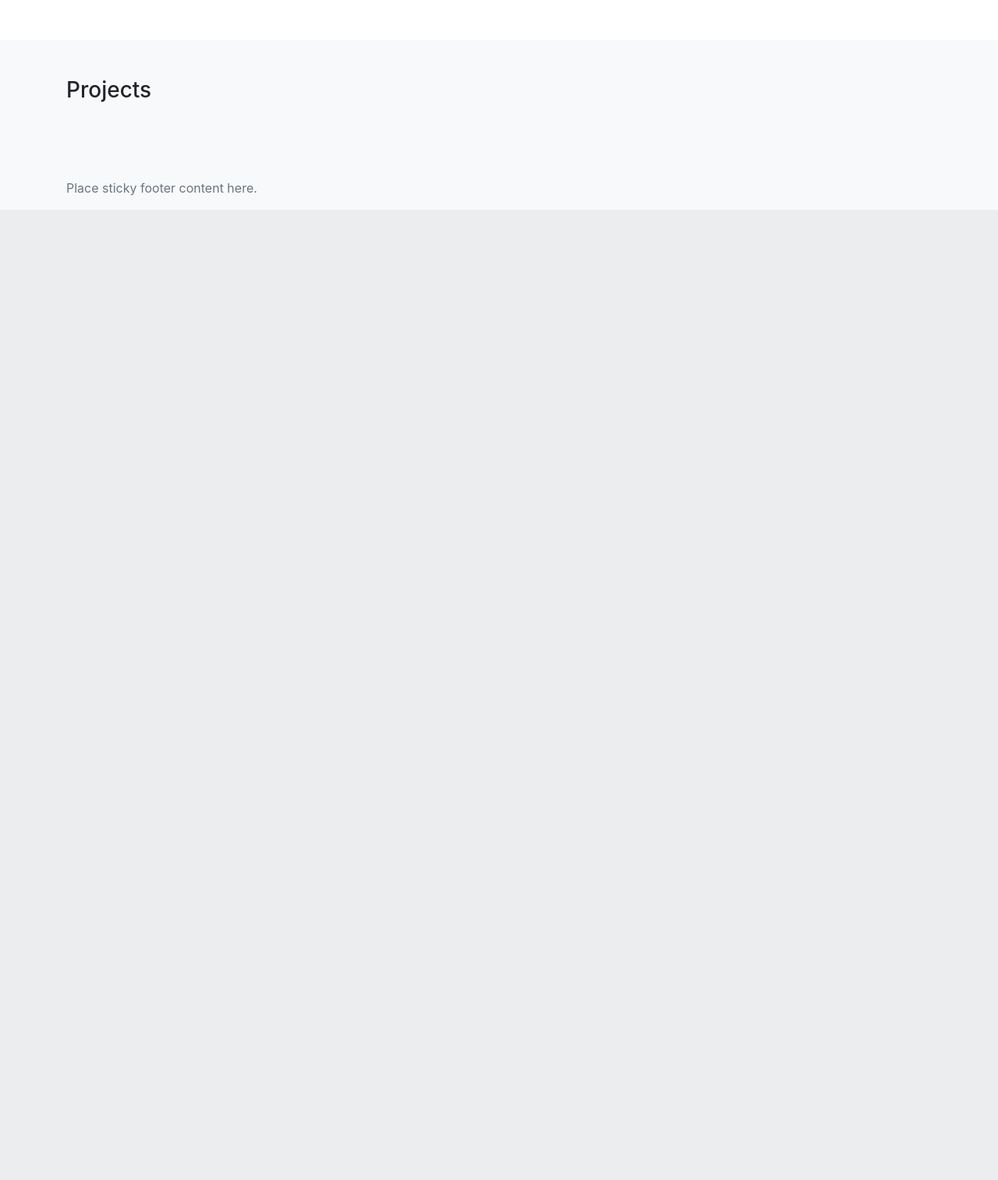
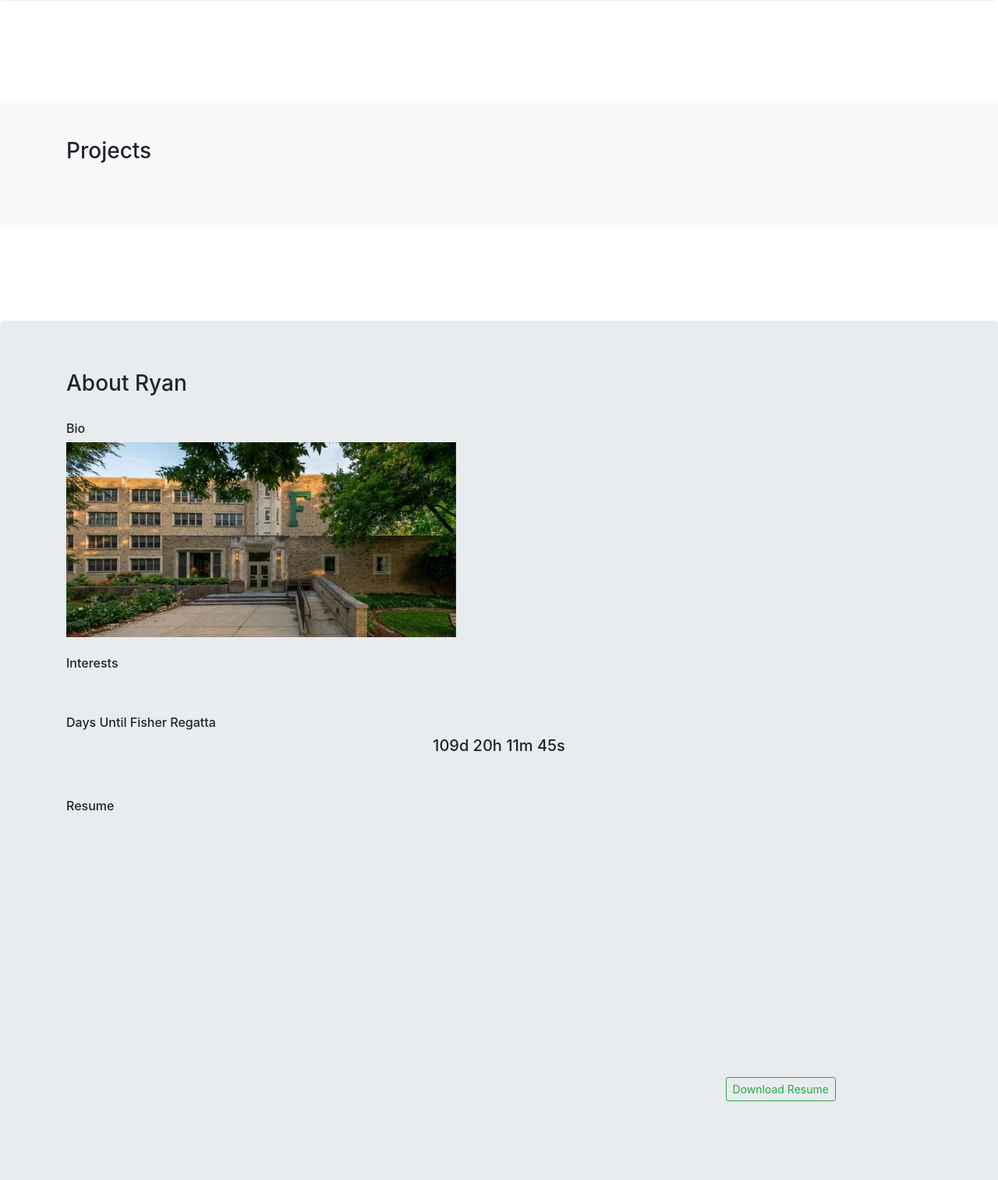
Before and after one commit to ryancook4/portfolio-project, a Django app: page / in a window 1280 px wide. Shown: the part 645-2158 px from the top of the page at 78% size. Before the commit the page ends 896 px from the top, so only its background shows below. Run offline with Django 3.2, Linux system fonts and the light colour scheme; data that the repository does not hold is empty; some libraries are stand-ins or nearby versions.

Commit message:
i just want my static fiels back

```diff
--- a/jobs/templates/jobs/base.html
+++ b/jobs/templates/jobs/base.html
@@ -28,10 +28,7 @@
             <a class="nav-link" aria-current="page" href="{% url 'home' %}#jobs">Projects</a>
           </li>
           <li class="nav-item">
-            <a class="nav-link" href="#">Link</a>
-          </li>
-          <li class="nav-item">
-            <a class="nav-link disabled" href="#" tabindex="-1" aria-disabled="true">Disabled</a>
+            <a class="nav-link" href="{% url 'home' %}#bio">Bio</a>
           </li>
         </ul>
         <form class="d-flex">
@@ -71,7 +68,6 @@
     integrity="sha384-JjSmVgyd0p3pXB1rRibZUAYoIIy6OrQ6VrjIEaFf/nJGzIxFDsf4x0xIM+B07jRM"
     crossorigin="anonymous"></script>
 
-
 </body>
 
 </html>
--- a/jobs/templates/jobs/detail.html
+++ b/jobs/templates/jobs/detail.html
@@ -55,7 +55,7 @@
 
   <div class="btn-group-justified text-center">
     <a href="{% url 'detail' prev %}" class="btn btn-outline-secondary my-2">Previous</a>
-    <a href="{% url 'home' %}#jobs" class="btn btn-primary my-2">Home</a>
+    <a href="{% url 'home' %}#jobs" class="btn btn-primary my-2">Back to Projects</a>
     <a href="{% url 'detail' next %}" class="btn btn-outline-secondary my-2">Next</a>
   </div>
   <br>
--- a/jobs/templates/jobs/home.html
+++ b/jobs/templates/jobs/home.html
@@ -7,13 +7,16 @@
   <section class="jumbotron text-center">
     <div class="container">
       <br>
+      <a href="{% url 'home' %}#bio"  style="text-decoration:none; color: #000000">
       <h1>Ryan Cook</h1>
       <br>
       <img src="{% static 'DiningRoomHeadshot.png' %}" height=250> </img>
+      </a>
       <br> <br>
       <p class="lead text-muted">Hi! My name is Ryan, and I am a senior Business Analytics major at the University of
-        Notre Dame </p>
+        Notre Dame and an incoming Cybersecurity Staff member at EY</p>
       <div class="btn-group-justified">
+        <input type="button" class="btn btn-lg btn-success my-2" value="Resume" onclick="window.open('resume')">
         <a href="https://www.linkedin.com/in/ryan-cook-a85602183/" class="btn btn-lg btn-secondary my-2">LinkedIn</a>
         <a href="https://github.com/ryancook4" class="btn btn-lg btn-dark my-2">GitHub</a>
         <a href="mailto:rcook4@nd.edu" class="btn btn-lg btn-primary my-2">Email Me</a>
@@ -21,8 +24,8 @@
     </div>
   </section>
 
-  <br>
-  <div id="jobs">
+  <br> <br> <br>
+  <section id="jobs">
     <br>
     <div class="album py-5 bg-light">
       <div class="container">
@@ -44,8 +47,97 @@
       </div>
       {% endfor %}
     </div>
+  </section>
+
+  <br> <br> <br> <br> <br>
+  <section id="bio" class="jumbotron text-left">
+    <div class="container">
+      <h3>About Ryan</h3>
+      <br>
+      <h6>Bio</h6>
+      <img src="{% static 'FisherHall.png' %}" height=250> </img>
+      <br> <br>
+      <h6>Interests</h6>
+      <br> <br>
+      <h6>Days Until Fisher Regatta</h6>
+
+      <h5 id="countdown" class="text-center"></h5>
+        <script>
+        // Set the date we're counting down to
+        var countDownDate = new Date("May 8, 2021 11:00:00").getTime();
+
+        // Update the count down every 1 second
+        var x = setInterval(function() {
+
+          // Get today's date and time
+          var now = new Date().getTime();
+
+          // Find the distance between now and the count down date
+          var distance = countDownDate - now;
+
+          // Time calculations for days, hours, minutes and seconds
+          var days = Math.floor(distance / (1000 * 60 * 60 * 24));
+          var hours = Math.floor((distance % (1000 * 60 * 60 * 24)) / (1000 * 60 * 60));
+          var minutes = Math.floor((distance % (1000 * 60 * 60)) / (1000 * 60));
+          var seconds = Math.floor((distance % (1000 * 60)) / 1000);
+
+          // Output the result in an element with id="countdown"
+          document.getElementById("countdown").innerHTML = days + "d " + hours + "h "
+          + minutes + "m " + seconds + "s ";
+
+          // If the count down is over, write some text
+          if (distance < 0) {
+            clearInterval(x);
+            document.getElementById("countdown").innerHTML = "EXPIRED";
+          }
+        }, 1000);
+        </script>
+
+
+
+      <br> <br>
+      <h6>Resume</h6>
+      <div style="text-align:center;">
+      <embed src="{% url 'resume' %}'#toolbar=0&navpanes=0&scrollbar=0'" style="width:718px; height:350px;" frameborder="0">
+      </embed>
+      <input type="button" class="btn btn-sm btn-outline-success my-2" value="Download Resume" onclick="window.open('resume')">
+      </div>
+    </div>
+
+
+  <br> <br> <br> <br>
+  <div style="text-align:center;">
+  <div id="carouselExampleIndicators" class="carousel slide" data-ride="carousel">
+    <ol class="carousel-indicators">
+      <li data-target="#carouselExampleIndicators" data-slide-to="0" class="active"></li>
+      <li data-target="#carouselExampleIndicators" data-slide-to="1"></li>
+      <li data-target="#carouselExampleIndicators" data-slide-to="2"></li>
+    </ol>
+    <div class="carousel-inner">
+      <div class="carousel-item active">
+        <img class="d-block w-100" src="..." alt="Football">
+      </div>
+      <div class="carousel-item">
+        <img class="d-block w-100" src="..." alt="Fisher Hall">
+      </div>
+      <div class="carousel-item">
+        <img class="d-block w-100" src="..." alt="God and the Good Life">
+      </div>
+    </div>
+    <a class="carousel-control-prev" href="#carouselExampleIndicators" role="button" data-slide="prev">
+      <span class="carousel-control-prev-icon" aria-hidden="true"></span>
+      <span class="sr-only">Previous</span>
+    </a>
+    <a class="carousel-control-next" href="#carouselExampleIndicators" role="button" data-slide="next">
+      <span class="carousel-control-next-icon" aria-hidden="true"></span>
+      <span class="sr-only">Next</span>
+    </a>
+  </div>
   </div>
 
+</section>
 </main>
 
+
+
 {% endblock %}
--- /dev/null
+++ b/jobs/templates/jobs/resume.html
@@ -0,0 +1,3 @@
+
+<embed src="{% url 'pdf' %}'#toolbar=0&navpanes=0&scrollbar=0'" style="width:718px; height:700px;"
+frameborder="0" title="RyanACookResume1-16-21.pdf">
--- a/jobs/views.py
+++ b/jobs/views.py
@@ -21,3 +21,14 @@
 
     return render(request, 'jobs/detail.html', {'job': job_detail,
     'prev': prev_element, 'next': next_element})
+
+
+
+
+from django.shortcuts import render
+from django.http import FileResponse, Http404
+def resume(request):
+    try:
+        return FileResponse(open('static/RyanACookResume1-16-21.pdf', 'rb'), content_type='application/pdf')
+    except FileNotFoundError:
+        raise Http404('not found')
--- a/portfolio/urls.py
+++ b/portfolio/urls.py
@@ -6,10 +6,13 @@
 from django.conf import settings
 from django.conf.urls.static import static
 
+from django.conf.urls import url
+
 urlpatterns = [
     path('admin/', admin.site.urls),
     path('', jobs.views.home, name='home'),
     path('jobs/<int:job_id>', jobs.views.detail, name='detail'),
+    url(r'^resume', jobs.views.resume, name='resume'),
 ]
 
 urlpatterns += static(settings.STATIC_URL, document_root = settings.STATIC_ROOT)
```
Also changed, not shown: jobs/migrations/0009_regatta_model.py (added), jobs/migrations/0010_delete_regatta_model.py (added), static/FisherHall.png (added), static/StMaryLake.png (added), static/css/bootstrap.css, 2 other files.
